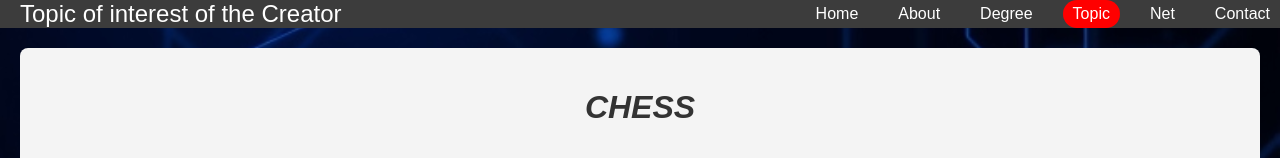
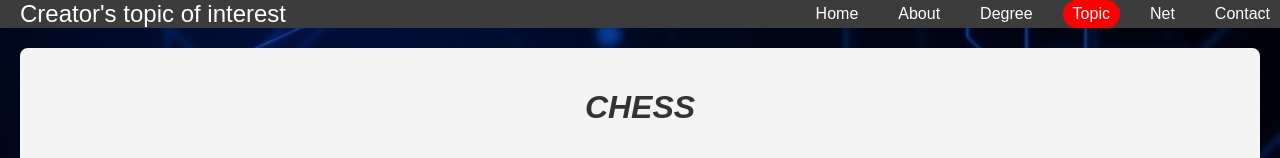
Before and after one commit to Damus360/Proyect_II, a plain HTML site: page Docs/Public/Topic.html in a window 1280 px wide. Shown: the top 158 px of the page. Drawn offline with Linux system fonts and the light colour scheme.

Commit message:
arranging tittles

```diff
--- a/Docs/Public/Topic.html
+++ b/Docs/Public/Topic.html
@@ -16,7 +16,7 @@
 <body>
 <header class="container">
 <div class="header-content">
-    <div class="header-title">Topic of interest of the Creator</div>
+    <div class="header-title">Creator's topic of interest</div>
     <nav>
         <a href="../index.html">Home</a>
         <a href="./about.html" >About</a>
```
